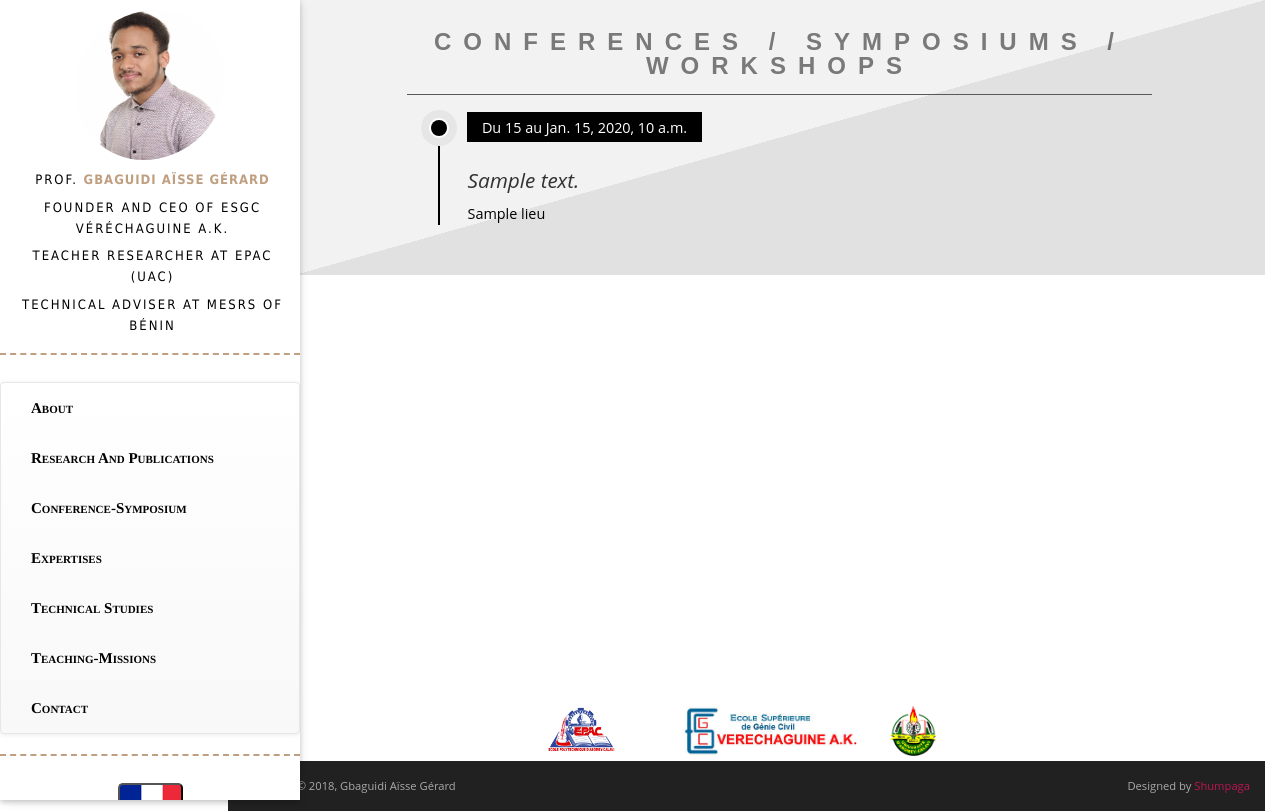
After one commit to shumpaga/django-academic-website, a Django app: template templates/shumpaga_app/colloques.html in a window 1280 px wide. The commit adds this page. Run offline with Django 3.2, Linux system fonts and the light colour scheme; the template is opened without the code that fills it: most values are stand-ins (such as "Sample title", 1, 10 or a date in 2020); some libraries are stand-ins or nearby versions.

Commit message:
Add colloque page

```diff
--- a/academic_app/admin.py
+++ b/academic_app/admin.py
@@ -1,9 +1,10 @@
 from django.contrib import admin
 
-from .models import OccupiedPost, AcademyTitle, Education, Post, StaticText
+from .models import OccupiedPost, AcademyTitle, Education, Colloque, Post, StaticText
 
 admin.site.register(AcademyTitle)
 admin.site.register(Education)
 admin.site.register(OccupiedPost)
+admin.site.register(Colloque)
 admin.site.register(Post)
 admin.site.register(StaticText)
--- a/academic_app/urls.py
+++ b/academic_app/urls.py
@@ -7,6 +7,7 @@ from . import views
 urlpatterns = [
     url(r'^$', views.about, name='about'),
     url(r'^publications$', views.publications, name='publications'),
+    url(r'^colloques$', views.colloques, name='colloques'),
     url(r'^contact$', views.contact, name='contact'),
     url(r'^ckeditor/', include('ckeditor_uploader.urls')),
 ]
--- a/templates/base.html
+++ b/templates/base.html
@@ -99,8 +99,10 @@
                   {% endif %}
                 </a>
               </li>
-              <li>
-                <a href="{% url 'about' %}">
+              <li {% if request.resolver_match.url_name == "colloques" %}
+                class="active"
+                {% endif %}>
+                <a href="{% url 'colloques' %}">
                   {% if LANGUAGE_CODE == "fr" %}
                   Colloques-Conférences
                   {% else %}
--- /dev/null
+++ b/templates/shumpaga_app/colloques.html
@@ -0,0 +1,47 @@
+{% extends 'base.html' %}
+{% load staticfiles %}
+{% block title %}Colloques/Conferences{% endblock %}
+{% block content %}
+<main id="main">
+<div class="container-fluid">
+  <div class="row section1">
+    <div class="col-sm-10 col-sm-offset-1">
+      <h1>
+        {% if LANGUAGE_CODE == "fr" %}
+          Colloques / Conférences / Ateliers
+        {% else %}
+          Conferences / Symposiums / Workshops
+        {% endif %}
+      </h1>
+      <hr/>
+      <ul class="ordered-list">
+        {% for c in coll %}
+        <li class="ordered-list-elt">
+          <label class="ordered-list-icon ordered-list-icon-dark"></label>
+          <div class="ordered-list-content">
+            <p class="ordered-list-date">
+              {% if c.date_debut.month == c.date_fin.month %}
+                Du {{ c.date_debut.day }} au {{ c.date_fin }}
+              {% else %}
+                Du {{ c.date_debut.day }}{{ c.date_debut.month }} au {{ c.date_fin }}
+              {% endif %}
+            </p>
+            <h3>
+              {% if LANGUAGE_CODE == "fr" %}
+                {{ c.description_fr | safe }}
+              {% else %}
+                {{ c.description_en | safe }}
+              {% endif %}
+            </h3>
+            <p>
+              {{ c.lieu }}
+            </p>
+          </div>
+        </li>
+        {% endfor %}
+      </ul>
+    </div>
+  </div>
+</div>	<!-- /container -->
+</main>
+{% endblock content %}
```
Also changed, not shown: academic_app/models.py (+12 -0 lines), academic_app/views.py (+9 -1 lines).
